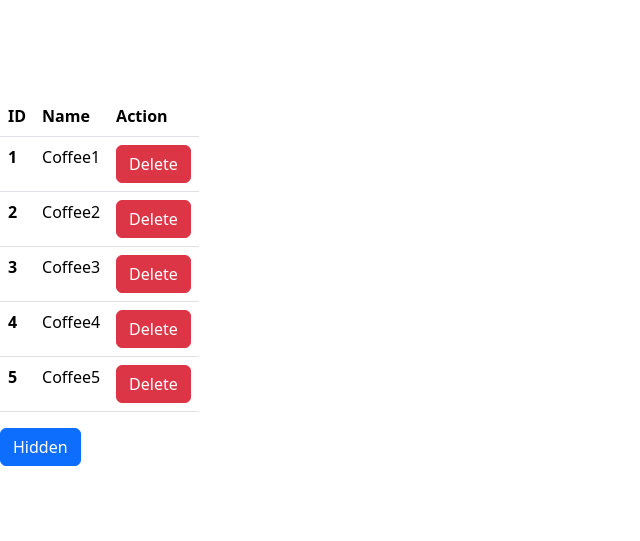
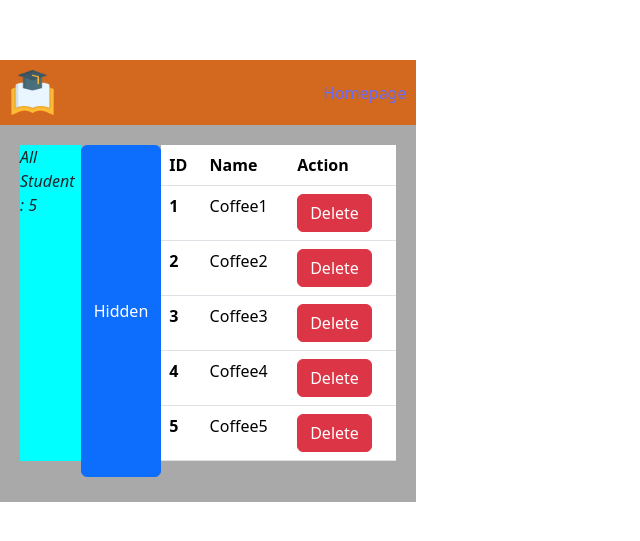
Before and after one commit to uwuluck23uwu/Test-ReactConcept, a React (Vite) app in the folder app01-state/: page / in a window 1280 px wide. Shown: the part 119-660 px from the top of the page, without its empty margins (0-640 px from the left). Built offline with nearby package versions, Linux system fonts and the light colour scheme.

Commit message:
app01-component and css

```diff
--- a/app01-state/src/App.jsx
+++ b/app01-state/src/App.jsx
@@ -1,44 +1,13 @@
-import React, { useState } from 'react'
+import React from 'react'
+import Header from './components/Header'
+import StudentList from './components/StudentList'
 
-export const App = () => {
-  let students = []
-  for (let index = 1; index <= 5; index++) {
-    let student = {
-      id : index,
-      name : "Coffee" + index
-    }
-    students.push(student)
-  }
-  const [show, setShow] = useState(true)
-  const [data, setData] = useState(students)
-  const deleteData = (id) => setData(data.filter((item) => item.id != id))
-  const table = () => (
-    <table className="table table-hover">
-        <thead>
-          <tr>
-            <th scope="col">ID</th>
-            <th scope="col">Name</th>
-            <th scope="col">Action</th>
-          </tr>
-        </thead>
-        <tbody>
-          {data.map((item) => (
-            <tr key={item.id}>
-              <th scope="row">{item.id}</th>
-              <td>{item.name}</td>
-              <td>
-                <button className="btn btn-danger" onClick={()=>deleteData(item.id)}>Delete</button>
-              </td>
-            </tr>
-          ))}
-        </tbody>
-      </table>
-  )
+function App() {
   return (
     <div>
-      {show && table()}
-      <button className="btn btn-primary" onClick={()=>setShow(!show)}>{show ? "Hidden" : "Show"}</button>
+      <Header/>
+      <StudentList/>
     </div>
-  );
+  )
 }
-export default App;
+export default App
--- /dev/null
+++ b/app01-state/src/components/Header.css
@@ -0,0 +1,10 @@
+nav {
+    display: flex;
+    justify-content: space-between;
+    background-color: chocolate;
+    align-items: center;
+    padding: 10px;
+}
+.logo {
+    max-width: 45px;
+}
--- /dev/null
+++ b/app01-state/src/components/Header.jsx
@@ -0,0 +1,13 @@
+import React from 'react'
+import logo from '../image/logo.png'
+import './Header.css'
+
+function Header() {
+    return (
+        <nav>
+            <img src={logo} className='logo'/>
+            <a href='/'>Homepage</a>
+        </nav>
+    )
+}
+export default Header
--- /dev/null
+++ b/app01-state/src/components/StudentList.css
@@ -0,0 +1,9 @@
+main {
+    background-color: darkgray;
+    padding: 20px;
+}
+.summary {
+    display: flex;
+    justify-content: space-between;
+    margin-bottom: 5px;
+}
--- /dev/null
+++ b/app01-state/src/components/StudentList.jsx
@@ -0,0 +1,48 @@
+import React, {useState} from 'react'
+import './StudentList.css'
+
+function App() {
+    let students = []
+    for (let index = 1; index <= 5; index++) {
+        let student = {
+        id : index,
+        name : "Coffee" + index
+        }
+        students.push(student)
+    }
+    const [show, setShow] = useState(true)
+    const [data, setData] = useState(students)
+    const deleteData = (id) => setData(data.filter((item) => item.id != id))
+    const table = () => (
+        <table className="table table-hover">
+            <thead>
+            <tr>
+                <th scope="col">ID</th>
+                <th scope="col">Name</th>
+                <th scope="col">Action</th>
+            </tr>
+            </thead>
+            <tbody>
+            {data.map((item) => (
+                <tr key={item.id}>
+                <th scope="row">{item.id}</th>
+                <td>{item.name}</td>
+                <td>
+                    <button className="btn btn-danger" onClick={()=>deleteData(item.id)}>Delete</button>
+                </td>
+                </tr>
+            ))}
+            </tbody>
+        </table>
+    )
+    return (
+        <main>
+            <div className='summary'>
+                <p style={{ backgroundColor: "cyan", fontStyle: "italic" }}>All Student : {data.length}</p>
+                <button className="btn btn-primary" onClick={()=>setShow(!show)}>{show ? "Hidden" : "Show"}</button>
+                {show && table()}
+            </div>
+        </main>
+    );
+}
+export default App
```
Also changed, not shown: app01-state/src/image/logo.png (added).
